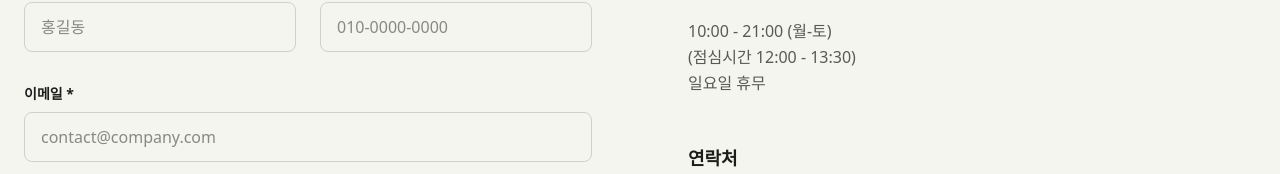
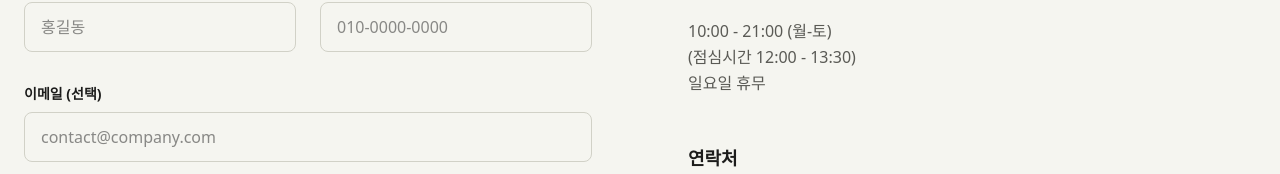
Before and after one commit to jiminseong/mildo, a Next.js app: page /contact in a window 1280 px wide. Shown: the part 198-372 px from the top of the page. Built offline with nearby package versions, Linux system fonts and the light colour scheme; a web font is replaced by a local one.

Commit message:
feat: 서비스 유형에 따라 이메일 필드의 필수 여부와 데이터베이스 저장 방식을 조건부로 변경했습니다.

```diff
--- a/src/app/contact/page.tsx
+++ b/src/app/contact/page.tsx
@@ -51,7 +51,7 @@ function ContactForm() {
       const { error: dbError } = await supabase.from("contacts").insert({
         service_type: serviceType,
         name: name,
-        contact: `${phone} / ${email}`,
+        contact: email ? `${phone} / ${email}` : phone,
         content: finalContent,
         budget: budget,
         schedule: schedule,
@@ -155,10 +155,10 @@ function ContactForm() {
 
               <div className="space-y-2">
                 <label htmlFor="email" className="block text-sm font-bold text-text-primary">
-                  이메일 *
+                  {serviceType === "local" ? "이메일 (선택)" : "이메일 *"}
                 </label>
                 <input
-                  required
+                  required={serviceType !== "local"}
                   type="email"
                   id="email"
                   name="email"
```
